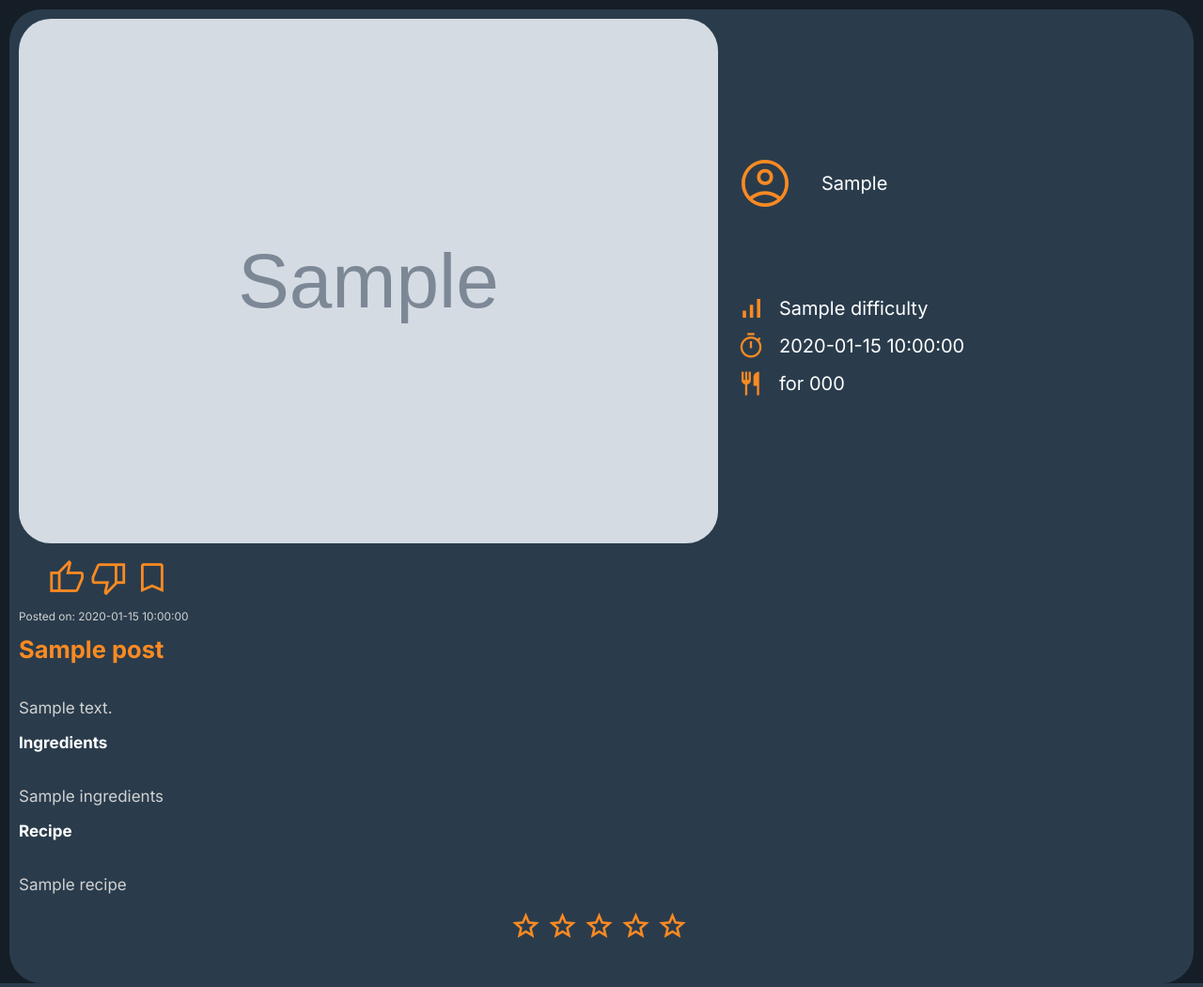
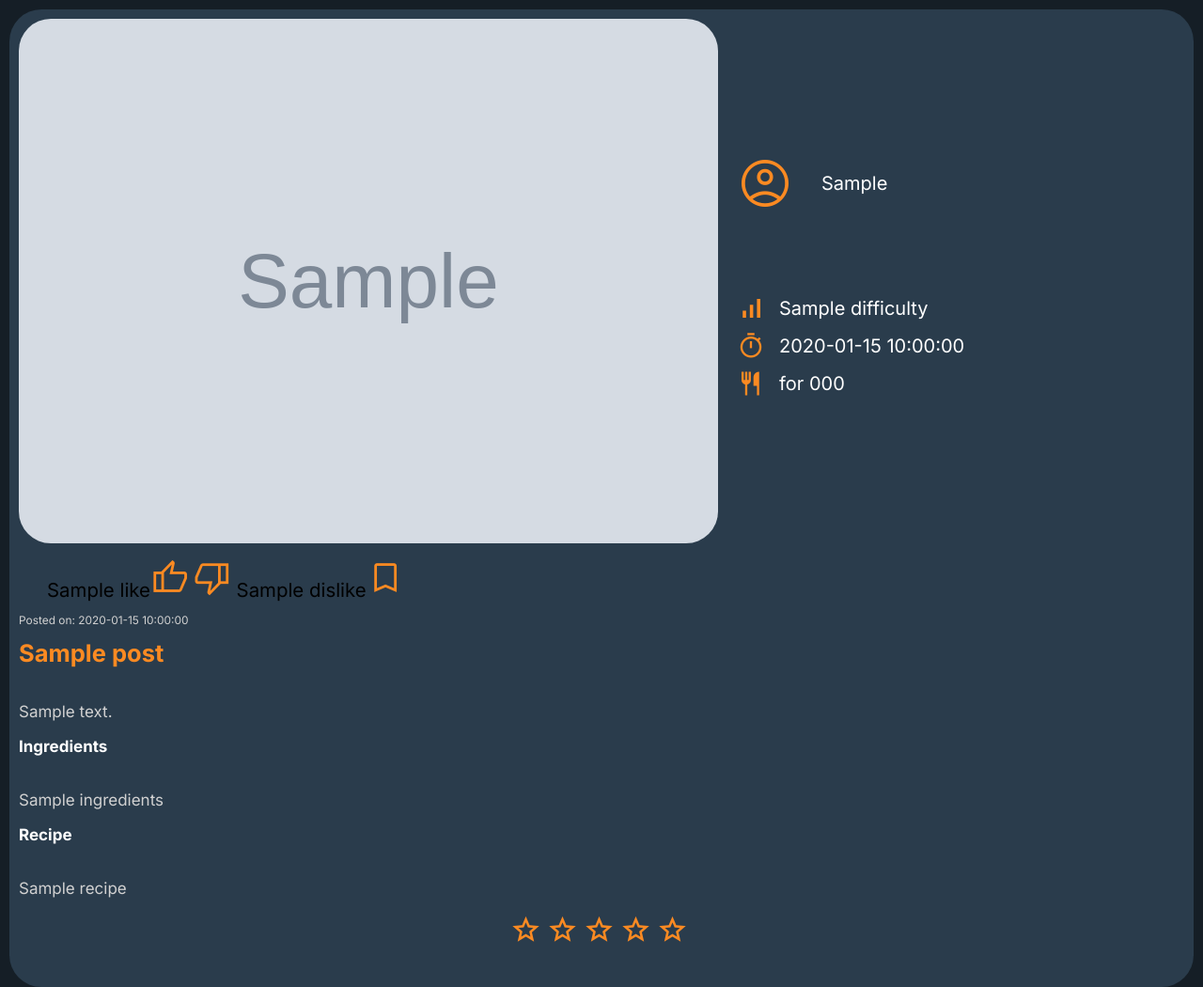
Before and after one commit to ci4m3k/CookSpot, a PHP site: template public/views/shared/display-post.php in a window 1280 px wide. Shown: the whole page at 94% size. Run offline with PHP 8.4, Linux system fonts and the light colour scheme; the template is opened without the code that fills it: most values are stand-ins (such as "Sample title", 1, 10 or a date in 2020); grey boxes marked "Sample" are stand-in pictures; some libraries are stand-ins or nearby versions.

Commit message:
updated like and dislike
added functionality

```diff
--- a/index.php
+++ b/index.php
@@ -26,6 +26,8 @@ if(isset($_SESSION['user'])){
     Routing::post('changepassword','SecurityController');
     Routing::get('bookmarks','BookmarkController');
     Routing::post('search', 'PostController');
+    Routing::get('like', 'PostController');
+    Routing::get('dislike', 'PostController');
 }
 
 
--- /dev/null
+++ b/public/js/statistics.js
@@ -0,0 +1,32 @@
+const likeButtons = document.querySelectorAll("#like");
+const dislikeButtons = document.querySelectorAll("#dislike");
+
+
+document.querySelectorAll(".like").forEach(button => {
+    button.addEventListener("click", function () {
+        const likes = this.querySelector(".like-count");
+        const container = this.closest(".post-icons-interactive").parentElement;
+        const id = container.getAttribute("id");
+
+        fetch(`/like/${id}`)
+            .then(function () {
+                likes.innerHTML = parseInt(likes.innerHTML) + 1;
+            });
+    });
+});
+
+document.querySelectorAll(".dislike").forEach(button => {
+    button.addEventListener("click", function () {
+        const dislikes = this.querySelector(".dislike-count");
+        const container = this.closest(".post-icons-interactive").parentElement;
+        const id = container.getAttribute("id");
+
+        fetch(`/dislike/${id}`)
+            .then(function () {
+                dislikes.innerHTML = parseInt(dislikes.innerHTML) + 1;
+            });
+    });
+});
+
+likeButtons.forEach(button => button.addEventListener("click", giveLike));
+dislikeButtons.forEach(button => button.addEventListener("click", giveDislike));
--- a/public/views/shared/display-post.php
+++ b/public/views/shared/display-post.php
@@ -2,9 +2,12 @@
 <link rel="stylesheet" type="text/css" href="public/css/style.css">
 <link rel="stylesheet" type="text/css" href="public/css/post-page.css">
 
+<script type="text/javascript" src="./public/js/statistics.js" defer></script>
+
+
 
 <section class="posts">
-    <div id="post-1">
+    <div id="<?= $post->getIdPost() ?>">
         <div class="post-content">
             <img src="/public/uploads/<?= $post->getImage() ?>" alt="post image">
             <!-- <img src="/img/pizza.jpg" alt="post image"> -->
@@ -33,16 +36,19 @@
         </div>
 
         <div class="post-icons-interactive">
+
+            <div class="like">
+                <span class="like-count"><?= $post->getLike() ?></span><i class="material-symbols-outlined">thumb_up</i>
+            </div>
+
+            <div class="dislike">
+                <i class="material-symbols-outlined">thumb_down</i><span class="dislike-count"><?=$post->getDislike() ?></span>
+            </div>
+
             <div>
-                <i class="material-symbols-outlined">thumb_up</i>
+                <i class="material-symbols-outlined" id="bookmark">bookmark</i><span></span>
             </div>
-            <div>
-                <i class="material-symbols-outlined">thumb_down</i>
-            </div>
-            <div>
-                <i class="material-symbols-outlined">bookmark</i>
-            </div>
-            </div>
+        </div>
 
 
         <div class="post-desc">
```
Also changed, not shown: Routing.php (+16 -14 lines), src/controllers/PostController.php (+11 -0 lines), src/repository/PostRepository.php (+23 -0 lines).
